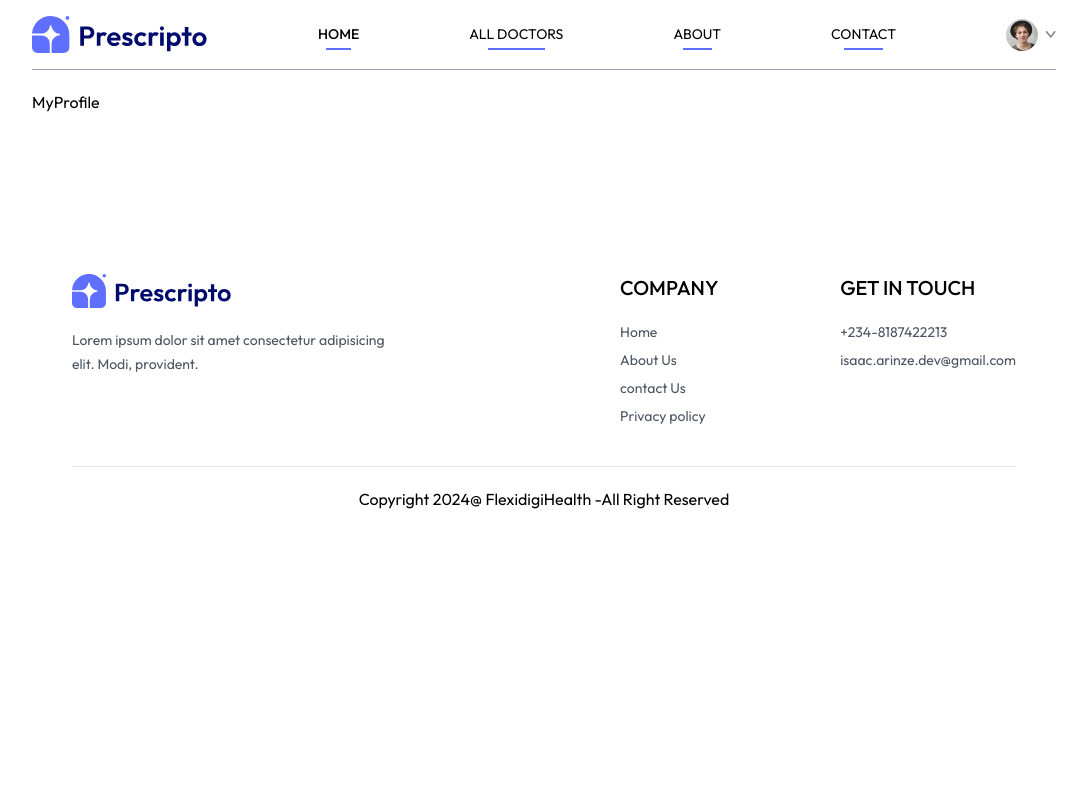
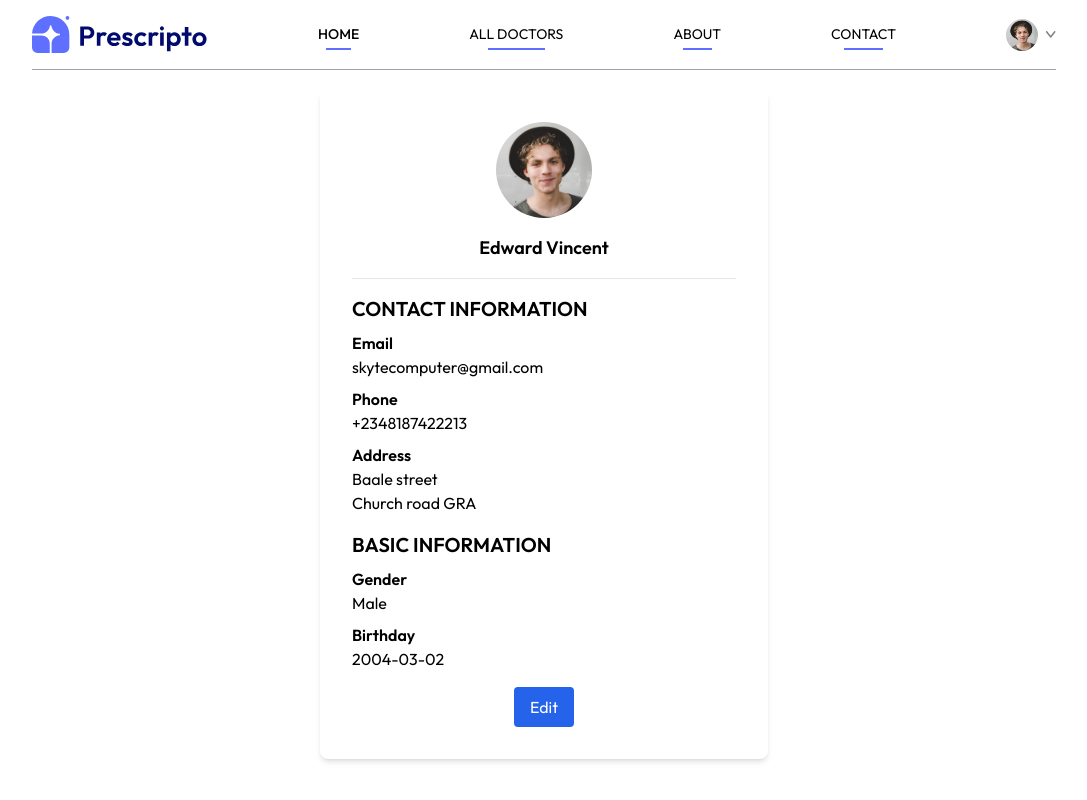
Before and after one commit to Isaac-Arinze/Flexisaf-final-project, a React (Vite) app in the folder frontend/: page /my-profile in a window 1280 px wide. Shown: the top 800 px of the page, without its empty margins (96-1183 px from the left). Built offline with nearby package versions, Linux system fonts and the light colour scheme.

Commit message:
Edit profile and save information Implmented

```diff
--- a/frontend/src/App.jsx
+++ b/frontend/src/App.jsx
@@ -21,6 +21,7 @@ const App = () => {
             <Route path='/' element={<Home />} />
             <Route path='/doctors' element={<Doctors />} />
             <Route path='/doctors/:speciality' element={<Doctors />} />
+
             <Route path='/login' element={<Login />} />
             <Route path='/about' element={<About />} />
             <Route path='/contact' element={<Contact />} />
--- a/frontend/src/pages/Contact.jsx
+++ b/frontend/src/pages/Contact.jsx
@@ -15,7 +15,7 @@ export const Contact = () => {
           <p>Tel: 08187422213 <br /> Suit 23 Abijo GRA Nigeria</p>
           <p className='font-semibold text-lg'>Careers at flexiDigiHealth</p>
           <p>Learn more about our teams and job openings</p>
-          <button className='bg-primary text-white px-4 py-2 rounded-full'>Explore more</button>
+          <button className='bg-primary text-white px-4 py-2 rounded-full hover:bg-blue-700 transition duration-300'>Explore more</button>
         </div>
       </div>
     </div>
--- a/frontend/src/pages/Login.jsx
+++ b/frontend/src/pages/Login.jsx
@@ -1,7 +1,60 @@
-import React from 'react'
+import React, { useState } from 'react';
+import hospitalImage from '../assets/hospital_image.jpg'; // Ensure you have your image in the assets folder
+import { Link } from 'react-router-dom'; // Import Link from react-router-dom
 
 export const Login = () => {
+  const [state, setState] = useState('Sign Up');
+  const [email, setEmail] = useState('');
+  const [password, setPassword] = useState('');
+  const [name, setName] = useState('');
+
+  // This will not reload the webpage if you submit the form
+  const onSubmitHandler = async (event) => {
+    event.preventDefault();
+  }
+
+  // Toggle between Sign Up and Login states
+  const toggleState = () => {
+    setState(state === 'Sign Up' ? 'Login' : 'Sign Up');
+  }
+
   return (
-    <div>Login</div>
-  )
+    <div className="min-h-screen flex items-center justify-center bg-gray-100 p-4">
+      <div className="bg-white p-8 rounded shadow-md w-full max-w-md md:max-w-lg lg:max-w-2xl flex flex-col lg:flex-row items-center">
+        <form className="w-full lg:w-1/2 lg:mr-8" onSubmit={onSubmitHandler}>
+          <div className="mb-6 text-center">
+            <p className="text-2xl font-semibold">{state === 'Sign Up' ? "Create Account" : "Login"}</p>
+            <p className="text-gray-600">Please {state === 'Sign Up' ? "sign up" : "login"} to book an appointment</p>
+          </div>
+          {state === 'Sign Up' && (
+            <div className="mb-4">
+              <p className="font-semibold">Full Name</p>
+              <input type="text" className="w-full p-2 border rounded mt-1" onChange={(e) => setName(e.target.value)} value={name} required />
+            </div>
+          )}
+          <div className="mb-4">
+            <p className="font-semibold">Email</p>
+            <input type="email" className="w-full p-2 border rounded mt-1" onChange={(e) => setEmail(e.target.value)} value={email} required />
+          </div>
+          <div className="mb-4">
+            <p className="font-semibold">Password</p>
+            <input type="password" className="w-full p-2 border rounded mt-1" onChange={(e) => setPassword(e.target.value)} value={password} required />
+          </div>
+          <button className="w-full bg-blue-600 text-white py-2 rounded hover:bg-blue-700 transition duration-300">{state === 'Sign Up' ? "Create Account" : "Login"}</button>
+          <div className="mt-4 text-center">
+            <p className="text-gray-600">
+              {state === 'Sign Up' ? (
+                <p>Already have an account? <span onClick={()=>setState ('Login')} className="text-blue-600 hover:text-blue-800 cursor-pointer">Click to Login</span></p>
+              ) : (
+                <p>Don't have an account? <span onClick={()=>setState ('Sign Up')} className="text-blue-600 hover:text-blue-800 cursor-pointer">Sign Up here</span></p>
+              )}
+            </p>
+          </div>
+        </form>
+        <div className="mt-8 lg:mt-0 w-full lg:w-1/2">
+          <img src={hospitalImage} alt="Hospital" className="w-full h-auto rounded-lg shadow-md" />
+        </div>
+      </div>
+    </div>
+  );
 }
--- a/frontend/src/pages/MyProfile.jsx
+++ b/frontend/src/pages/MyProfile.jsx
@@ -1,7 +1,139 @@
-import React from 'react'
+import React, { useState } from 'react';
+import { assets } from '../assets/assets';
 
 export const MyProfile = () => {
+  const [userData, setUserData] = useState({
+    name: "Edward Vincent",
+    image: assets.profile_pic,
+    email: 'skytecomputer@gmail.com',
+    phone: "+2348187422213",
+    address: {
+      line1: "Baale street",
+      line2: "Church road GRA",
+    },
+    gender: "Male",
+    dob: "2004-03-02",
+  });
+
+  const [isEdit, setIsEdit] = useState(false);
+
   return (
-    <div>MyProfile</div>
-  )
+    <div className="max-w-md mx-auto bg-white p-8 rounded-lg shadow-md">
+      <div className="flex flex-col items-center">
+        <img src={userData.image} alt="Profile" className="w-24 h-24 rounded-full object-cover mb-4" />
+        {
+          isEdit ? (
+            <input
+              type="text"
+              value={userData.name}
+              onChange={e => setUserData(prev => ({ ...prev, name: e.target.value }))}
+              className="w-full p-2 border rounded mb-4"
+            />
+          ) : (
+            <p className="text-lg font-semibold">{userData.name}</p>
+          )
+        }
+      </div>
+      <hr className="my-4" />
+      <div className="mb-4">
+        <p className="text-xl font-semibold mb-2">CONTACT INFORMATION</p>
+        <div className="mb-2">
+          <p className="font-semibold">Email</p>
+          <p>{userData.email}</p>
+        </div>
+        <div className="mb-2">
+          <p className="font-semibold">Phone</p>
+          {
+            isEdit ? (
+              <input
+                type="text"
+                value={userData.phone}
+                onChange={e => setUserData(prev => ({ ...prev, phone: e.target.value }))}
+                className="w-full p-2 border rounded mb-2"
+              />
+            ) : (
+              <p>{userData.phone}</p>
+            )
+          }
+        </div>
+        <div>
+          <p className="font-semibold">Address</p>
+          {
+            isEdit ? (
+              <div>
+                <input
+                  onChange={(e) => setUserData(prev => ({ ...prev, address: { ...prev.address, line1: e.target.value } }))}
+                  value={userData.address.line1}
+                  type="text"
+                  className="w-full p-2 border rounded mb-2"
+                />
+                <input
+                  onChange={(e) => setUserData(prev => ({ ...prev, address: { ...prev.address, line2: e.target.value } }))}
+                  value={userData.address.line2}
+                  type="text"
+                  className="w-full p-2 border rounded"
+                />
+              </div>
+            ) : (
+              <p>
+                {userData.address.line1}
+                <br />
+                {userData.address.line2}
+              </p>
+            )
+          }
+        </div>
+      </div>
+      <div className="mb-4">
+        <p className="text-xl font-semibold mb-2">BASIC INFORMATION</p>
+        <div className="mb-2">
+          <p className="font-semibold">Gender</p>
+          {
+            isEdit ? (
+              <select
+                onChange={(e) => setUserData(prev => ({ ...prev, gender: e.target.value }))}
+                value={userData.gender}
+                className="w-full p-2 border rounded mb-2"
+              >
+                <option value="Male">Male</option>
+                <option value="Female">Female</option>
+              </select>
+            ) : (
+              <p>{userData.gender}</p>
+            )
+          }
+        </div>
+        <div>
+          <p className="font-semibold">Birthday</p>
+          {
+            isEdit ? (
+              <input
+                type="date"
+                onChange={(e) => setUserData(prev => ({ ...prev, dob: e.target.value }))}
+                value={userData.dob}
+                className="w-full p-2 border rounded"
+              />
+            ) : (
+              <p>{userData.dob}</p>
+            )
+          }
+        </div>
+      </div>
+      <div className="flex justify-center mt-4">
+        {
+          isEdit ? (
+            <button
+              onClick={() => setIsEdit(false)}
+              className="px-4 py-2 bg-blue-600 text-white rounded hover:bg-blue-700 transition duration-300"
+            >Save Information</button>
+          ) : (
+            <button
+              onClick={() => setIsEdit(true)}
+              className="px-4 py-2 bg-blue-600 text-white rounded hover:bg-blue-700 transition duration-300"
+            >Edit</button>
+          )
+        }
+      </div>
+    </div>
+  );
 }
```
Also changed, not shown: frontend/src/assets/hospital_Image.jpg (added).
